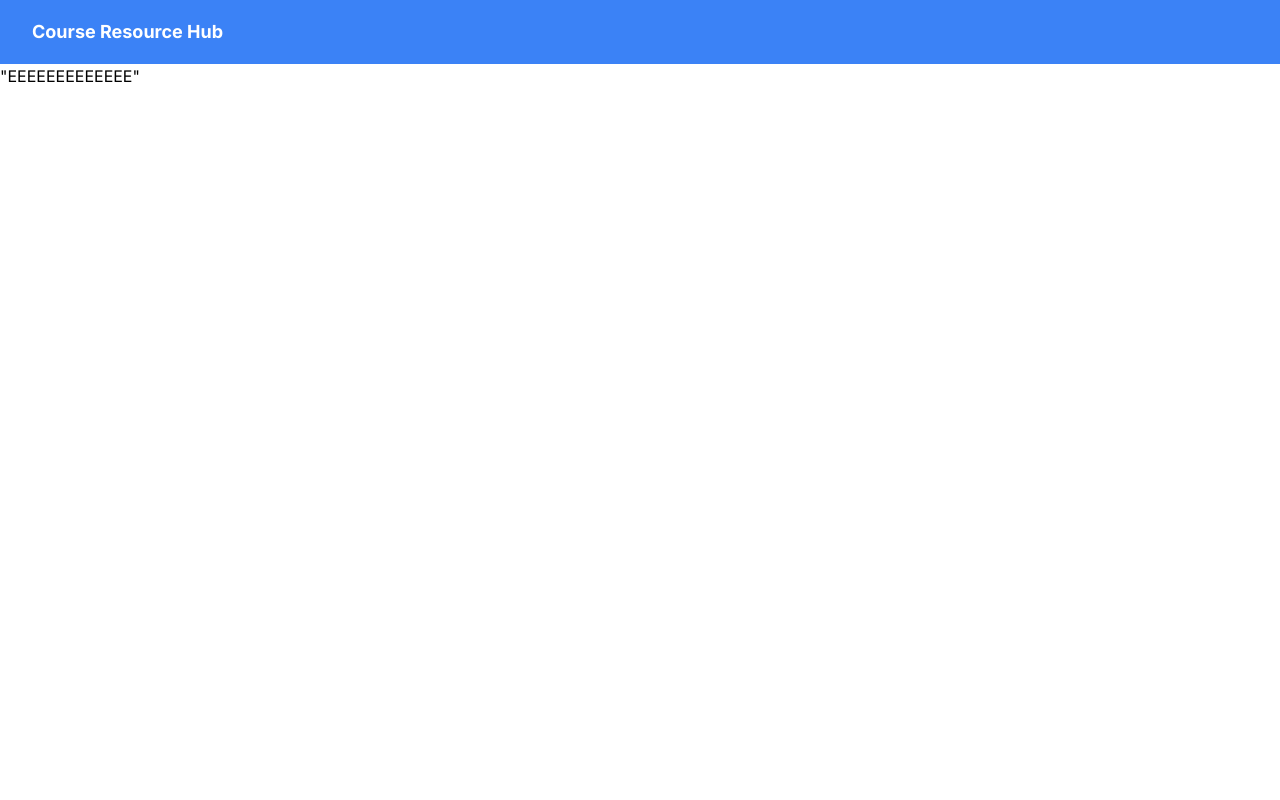
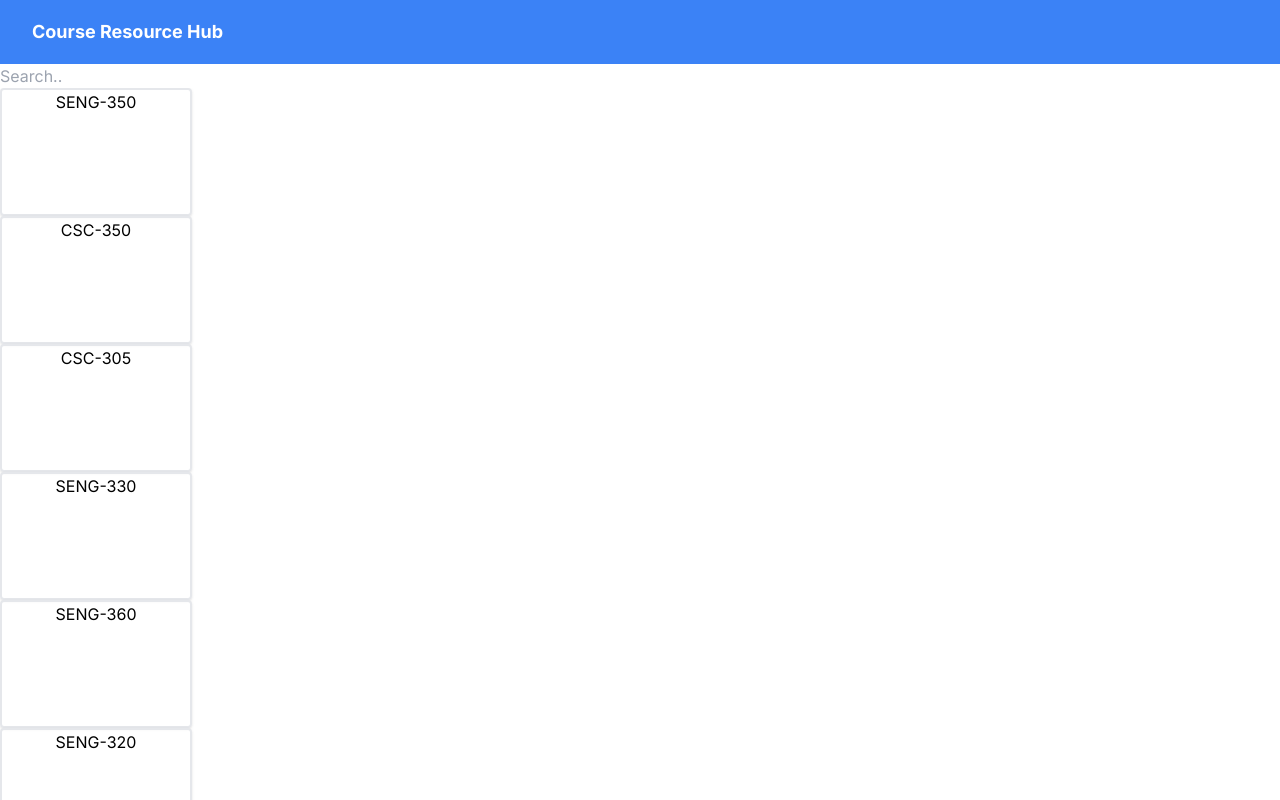
Before and after one commit to VikeLabs/course-resource-hub, a Next.js app: page / in a window 1280 px wide. Shown: the top 800 px of the page. Built offline with nearby package versions, Linux system fonts and the light colour scheme.

Commit message:
Created search bar

```diff
--- a/src/app/page.tsx
+++ b/src/app/page.tsx
@@ -1,6 +1,33 @@
+'use client'
+
+import Course from "@/components/Course";
 import NavBar from "@/components/NavBar";
 import Image from "next/image";
+import { useState } from "react";
 
 export default function Home() {
-  return <div className="w-screen min-h-screen"> <p>"EEEEEEEEEEEEE"</p> </div>;
+  const classes = [
+    "SENG-350", "CSC-350", "CSC-305", "SENG-330", "SENG-360", "SENG-320", "SENG-310", "SENG-340", "SENG-380", "SENG-390", "SENG-400", "SENG-410", "SENG-420", "SENG-430", "SENG-440", "SENG-450", "SENG-460", "SENG-470", "SENG-480", "SENG-490"
+  ]
+
+  const [search, setSearch] = useState("");
+
+  const handleChange = (e: any) => {
+    setSearch(e.target.value);
+  }
+
+  return (
+    <div className="topnav">
+      <input type="text" placeholder="Search.." value={search} onChange={handleChange}>
+
+      </input>
+      {
+        classes
+        .filter((course) => search.length == 0 || course.toLowerCase().includes(search.toLowerCase()))
+        .map((course) => {
+          return <Course name={course} />
+        })
+      }
+    </div>
+  );
 }
--- /dev/null
+++ b/src/components/Course.tsx
@@ -0,0 +1,6 @@
+
+export default function Course({name}: {name: string}) {
+    return <div className="w-48 h-32 flex align-items-center justify-center rounded shadow border border-2">
+        <p>{name}</p>
+    </div>;
+  }
```
